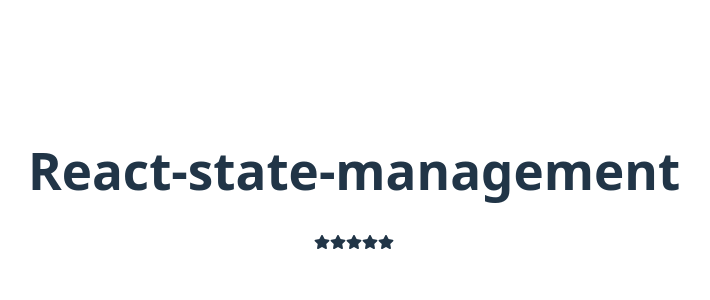
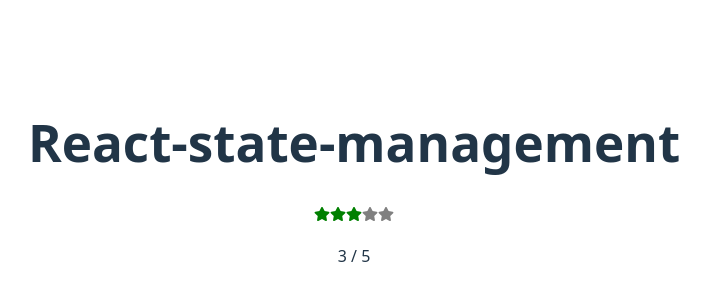
Before and after one commit to NJ97S/React-Codeground, a React (Vite) app in the folder Hyojin/react-state-management/: page / in a window 1280 px wide. Shown: the part 218-518 px from the top of the page, without its empty margins (286-996 px from the left). Built offline with nearby package versions, Linux system fonts and the light colour scheme.

Commit message:
✨ feat: Star 조건부 렌더링 조건 추가

```diff
--- a/Hyojin/react-state-management/src/components/star/Star.jsx
+++ b/Hyojin/react-state-management/src/components/star/Star.jsx
@@ -1,5 +1,5 @@
 import { FaStar } from "react-icons/fa";
 
 export default function Star({ selected = false }) {
-  return <FaStar color={selected} />;
+  return <FaStar color={selected ? "green" : "grey"} />;
 }
--- a/Hyojin/react-state-management/src/components/star/StarRating.jsx
+++ b/Hyojin/react-state-management/src/components/star/StarRating.jsx
@@ -1,5 +1,18 @@
+import { useState } from "react";
+
 import Star from "./Star";
 
 export default function StarRating({ totalStars = 5 }) {
-  return Array.from({ length: totalStars }, (_, i) => <Star key={i} />);
+  const [selectedStars] = useState(3);
+
+  return (
+    <>
+      {Array.from({ length: totalStars }, (_, i) => (
+        <Star key={i} selected={i < selectedStars} />
+      ))}
+      <p>
+        {selectedStars} / {totalStars}
+      </p>
+    </>
+  );
 }
```
